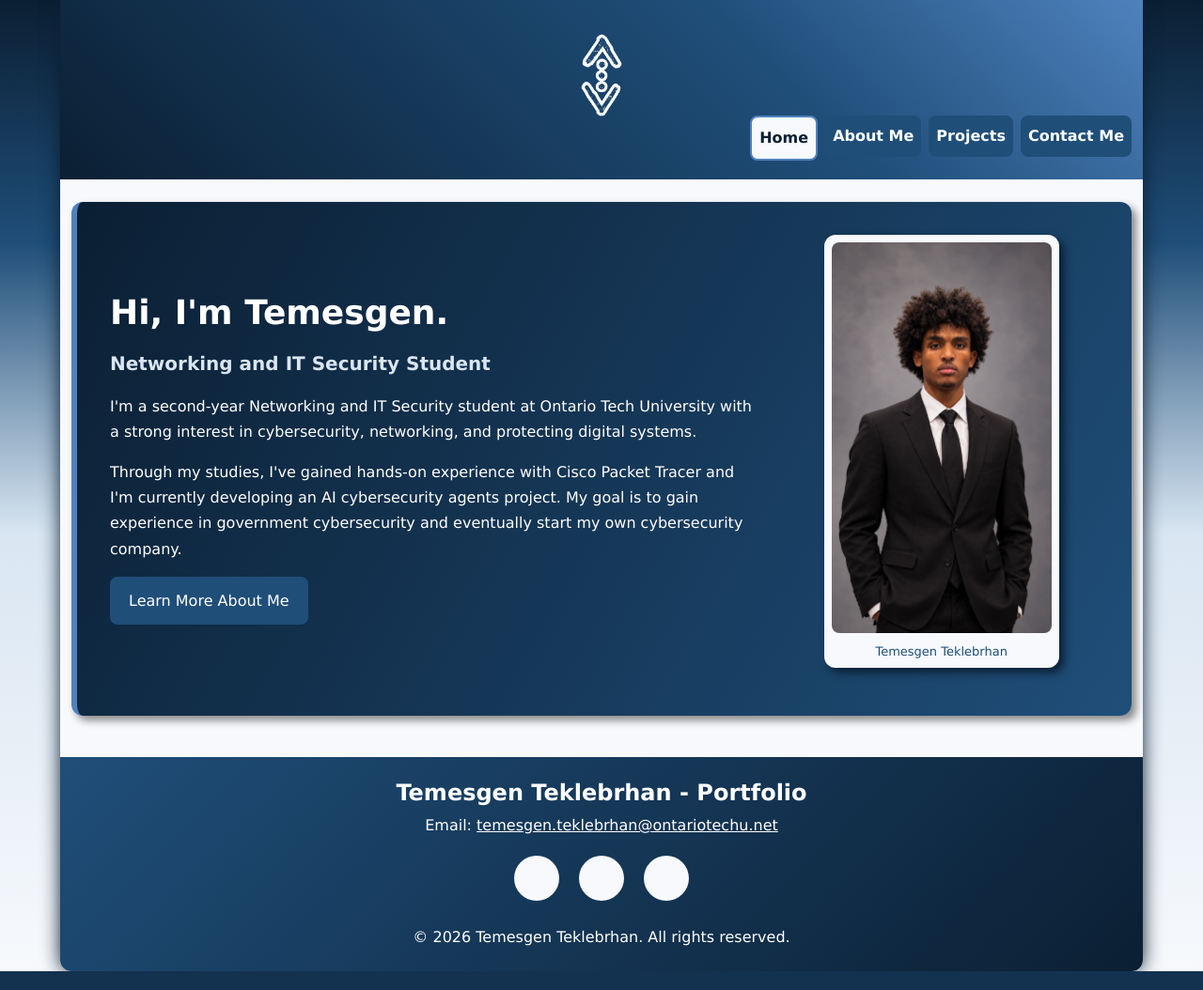
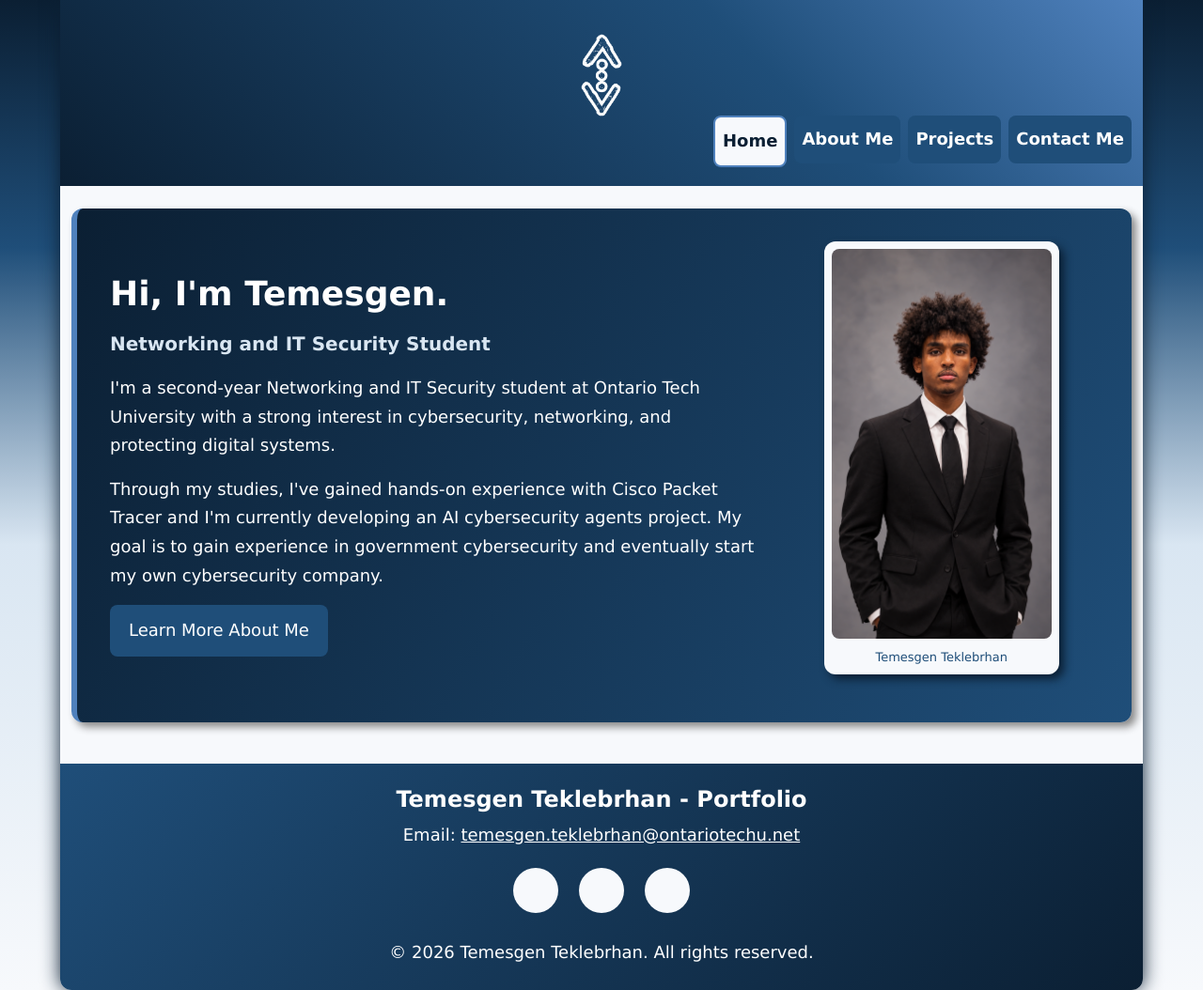
Before and after one commit to luckmax/portfolio-express, a Node server app: page / in a window 1280 px wide. Shown: the whole page at 94% size. Run offline with Node 20, Linux system fonts and the light colour scheme; some libraries are stand-ins or nearby versions.

Commit message:
Increase text size for readability

```diff
--- a/public/Content/app.css
+++ b/public/Content/app.css
@@ -13,6 +13,7 @@ html {
 body {
     background: linear-gradient(to bottom, #0B1F33 0%, #1F4E79 25%, #D9E6F2 55%, #F7F9FC 100%);
     font-family: Verdana, Geneva, Arial, sans-serif;
+    font-size:18px;
     padding: 0px;
     margin: 0px;
 }
@@ -312,3 +313,8 @@ footer a {
 .social-links a:hover {
     background-color: #D9E6F2;
 }
+
+/* A little more space between lines so the bigger text is easy to read */
+p, li {
+    line-height: 1.7;
+}
```
